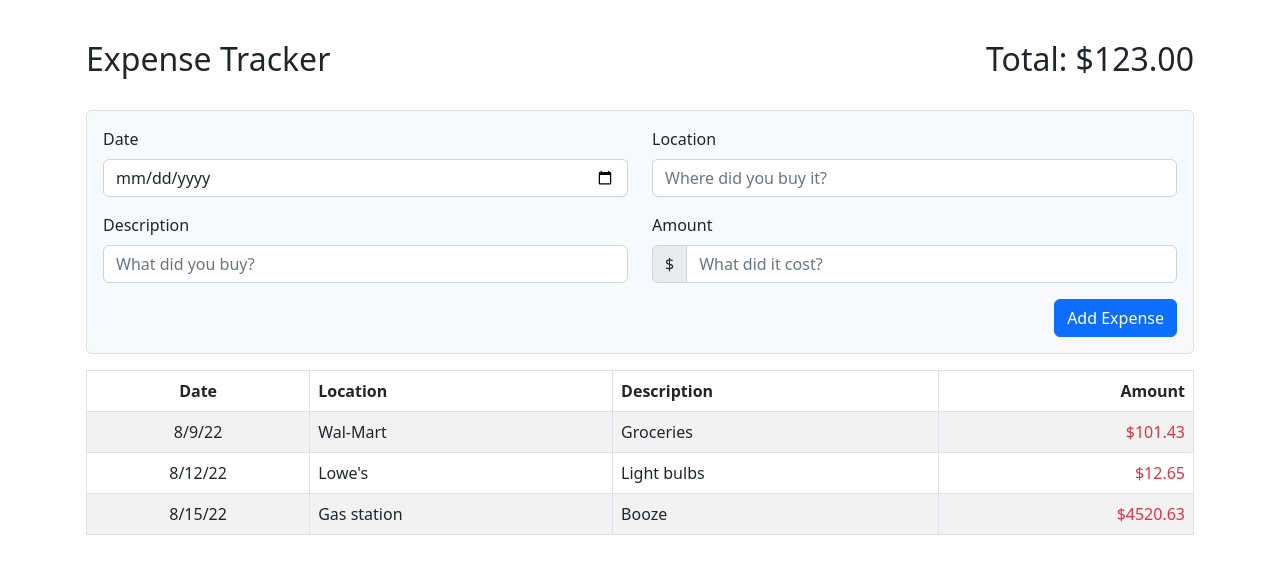
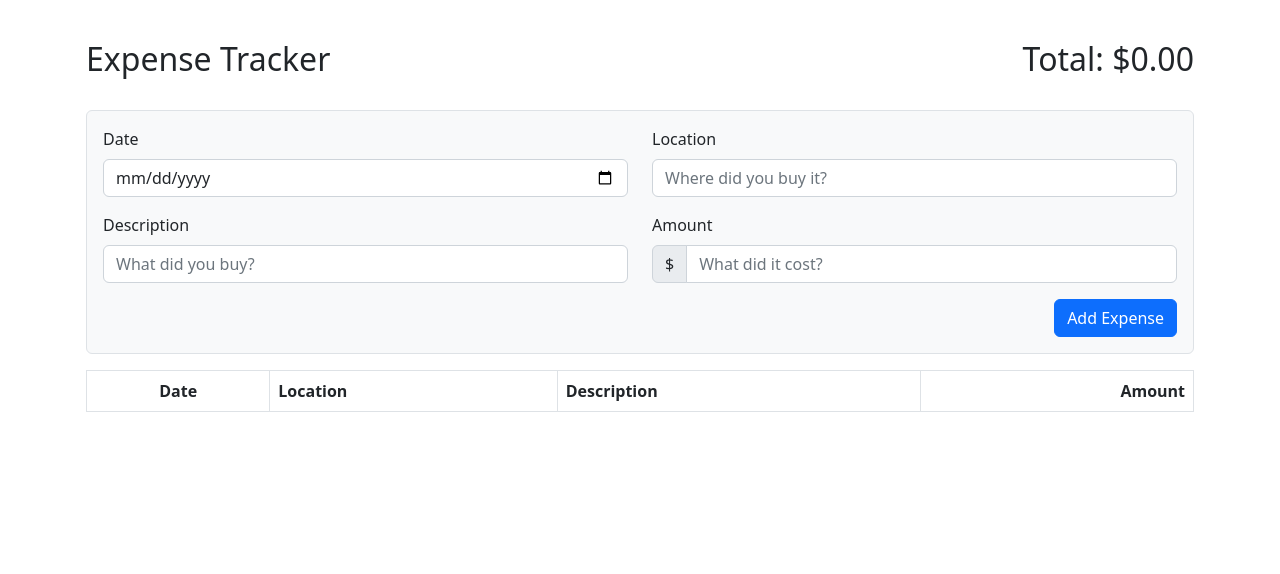
Before and after one commit to et-codes/expense-tracker, a React (Create React App) app: page / in a window 1280 px wide. Shown: the top 574 px of the page. Built offline with nearby package versions, Linux system fonts and the light colour scheme.

Commit message:
Minor tweaks.

```diff
--- a/src/App.js
+++ b/src/App.js
@@ -12,15 +12,25 @@ class App extends Component {
       expenses: [],
       total: 0
     }
+    this.addExpense = this.addExpense.bind(this);
+  }
+
+  addExpense(expense) {
+    const updatedExpenses = [...this.state.expenses, expense];
+    const updatedTotal = this.state.total + parseFloat(expense.amount);
+    this.setState({
+      expenses: updatedExpenses,
+      total: updatedTotal
+    });
   }
 
   render() {
     return (
       <Container className="p-3">
         <Header total={this.state.total} />
-        <ExpenseForm />
+        <ExpenseForm handleSubmit={this.addExpense} />
         <div className="mt-3">
-          <ExpenseTable />
+          <ExpenseTable expenses={this.state.expenses} />
         </div>
       </Container>
     );
--- a/src/components/ExpenseForm.js
+++ b/src/components/ExpenseForm.js
@@ -12,7 +12,7 @@ class ExpenseForm extends Component {
       date: '',
       location: '',
       description: '',
-      amount: 0
+      amount: ''
     }
     this.addExpense = this.addExpense.bind(this);
     this.changeDate = this.changeDate.bind(this);
@@ -38,8 +38,14 @@ class ExpenseForm extends Component {
   }
 
   addExpense(e) {
-    console.log(this.state);
     e.preventDefault();
+    this.props.handleSubmit(this.state);
+    this.setState({
+      date: '',
+      location: '',
+      description: '',
+      amount: ''
+    });
   }
 
   render() {
@@ -51,6 +57,7 @@ class ExpenseForm extends Component {
               label="Date"
               type="date"
               handleChange={this.changeDate}
+              value={this.state.date}
             />
           </Col>
           <Col md={6}>
@@ -59,6 +66,7 @@ class ExpenseForm extends Component {
               type="text"
               placeholder="Where did you buy it?"
               handleChange={this.changeLocation}
+              value={this.state.location}
             />
           </Col>
           <Col md={6}>
@@ -67,6 +75,7 @@ class ExpenseForm extends Component {
               type="text"
               placeholder="What did you buy?"
               handleChange={this.changeDescription}
+              value={this.state.description}
             />
           </Col>
           <Col md={6}>
@@ -75,6 +84,7 @@ class ExpenseForm extends Component {
               type="currency"
               placeholder="What did it cost?"
               handleChange={this.changeAmount}
+              value={this.state.amount}
             />
           </Col>
           <Col className="text-end">
--- a/src/components/ExpenseFormItem.js
+++ b/src/components/ExpenseFormItem.js
@@ -4,19 +4,19 @@ import InputGroup from 'react-bootstrap/InputGroup';
 
 class ExpenseFormItem extends Component {
   render() {
-    const { label, type, placeholder, handleChange } = { ...this.props };
+    const { label, type, placeholder, handleChange, value } = { ...this.props };
     let contents;
 
     if (type === 'currency') {
       contents = (
         <InputGroup className="mb-3">
           <InputGroup.Text>$</InputGroup.Text>
-          <Form.Control placeholder={placeholder} onChange={handleChange} />
+          <Form.Control placeholder={placeholder} onChange={handleChange} value={value} />
         </InputGroup>
       );
     } else {
       contents = (
-        <Form.Control type={type} placeholder={placeholder} onChange={handleChange} />
+        <Form.Control type={type} placeholder={placeholder} onChange={handleChange} value={value} />
       );
     }
 
--- a/src/components/ExpenseTable.js
+++ b/src/components/ExpenseTable.js
@@ -4,26 +4,7 @@ import ExpenseItem from './ExpenseItem';
 
 class ExpenseTable extends Component {
   render() {
-    const expenses = [
-      {
-        date: '8/9/22',
-        description: 'Groceries',
-        location: 'Wal-Mart',
-        amount: '$101.43'
-      },
-      {
-        date: '8/12/22',
-        description: 'Light bulbs',
-        location: 'Lowe\'s',
-        amount: '$12.65'
-      },
-      {
-        date: '8/15/22',
-        description: 'Booze',
-        location: 'Gas station',
-        amount: '$4520.63'
-      }
-    ];
+    const expenses = this.props.expenses;
 
     const expensesToDisplay = [];
     for (let i = 0; i < expenses.length; i++) {
--- a/src/components/Header.js
+++ b/src/components/Header.js
@@ -5,12 +5,11 @@ import Total from './Total';
 
 class Header extends Component {
   render() {
-    const total = 123;
     return (
       <Row className="my-4">
         <Col md={8} className="h2">Expense Tracker</Col>
         <Col md={4} className="h2 d-flex align-items-center justify-content-end">
-          <Total amount={total} />
+          <Total amount={this.props.total} />
         </Col>
       </Row>
     );
```
